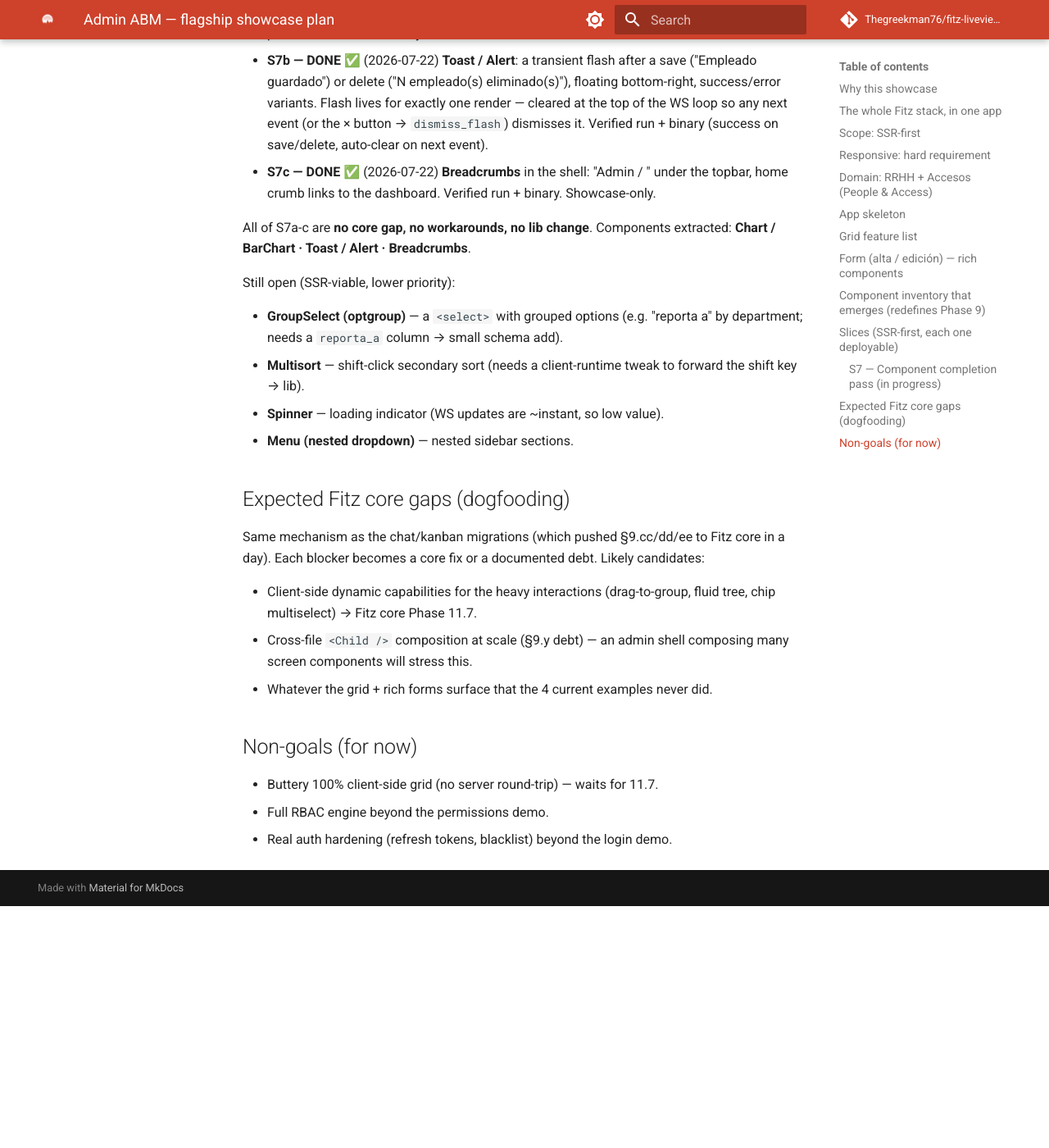
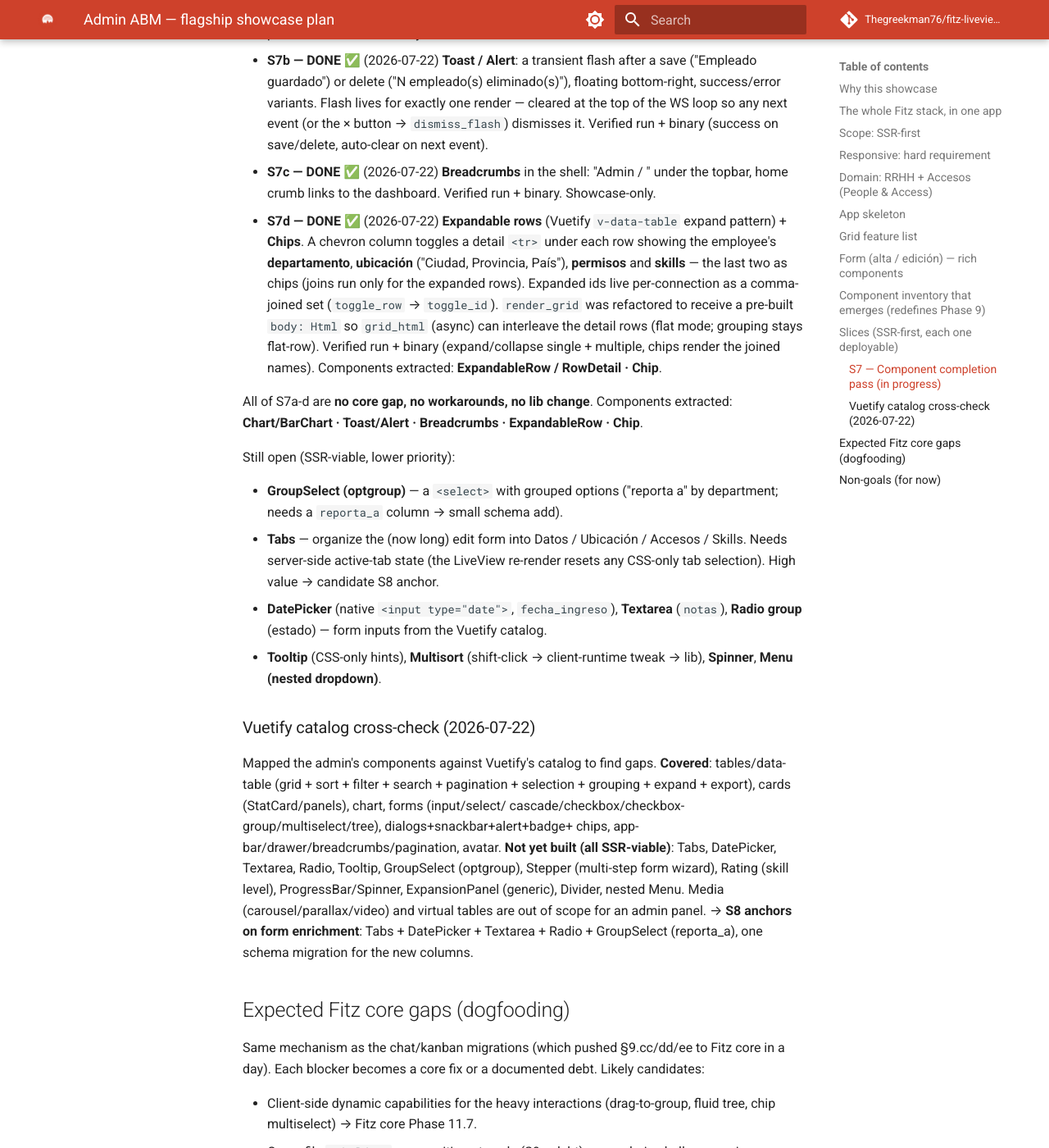
Before and after one commit to Thegreekman76/fitz-liveviews, an MkDocs documentation site: the page built from docs/showcase-admin-abm-plan.md, in a window 1280 px wide and 1400 px high, scrolled down 6070 px. Shown: the whole window at 82% size. Built offline with MkDocs 1.6.1 and Material for MkDocs 9.7.7, drawn with Linux system fonts in a browser that asks for light colours; comment, search, counter and statistics services are not loaded; before the commit the page ends 7175 px from its top, so only the background shows below that.

Commit message:
admin: S7d filas expandibles en la grilla + chips
Patrón v-data-table expand: columna chevron togglea un <tr> de detalle
bajo cada fila con departamento, ubicación, permisos y skills (los dos
últimos como chips; los joins corren solo para las filas expandidas).
Ids expandidos per-connection (toggle_row). render_grid refactorizado
para recibir body: Html pre-armado, así grid_html async interleava las
detail rows. Showcase-only, sin core gap. Verificado run + binario.

Componentes: ExpandableRow/RowDetail, Chip."

```diff
--- a/docs/showcase-admin-abm-plan.md
+++ b/docs/showcase-admin-abm-plan.md
@@ -232,18 +232,45 @@
 - **S7c — DONE** ✅ (2026-07-22) **Breadcrumbs** in the shell: "Admin /
   <screen>" under the topbar, home crumb links to the dashboard. Verified run +
   binary. Showcase-only.
+- **S7d — DONE** ✅ (2026-07-22) **Expandable rows** (Vuetify `v-data-table`
+  expand pattern) + **Chips**. A chevron column toggles a detail `<tr>` under
+  each row showing the employee's **departamento**, **ubicación**
+  ("Ciudad, Provincia, País"), **permisos** and **skills** — the last two as
+  chips (joins run only for the expanded rows). Expanded ids live per-connection
+  as a comma-joined set (`toggle_row` → `toggle_id`). `render_grid` was
+  refactored to receive a pre-built `body: Html` so `grid_html` (async) can
+  interleave the detail rows (flat mode; grouping stays flat-row). Verified run +
+  binary (expand/collapse single + multiple, chips render the joined names).
+  Components extracted: **ExpandableRow / RowDetail · Chip**.
 
-All of S7a-c are **no core gap, no workarounds, no lib change**. Components
-extracted: **Chart / BarChart · Toast / Alert · Breadcrumbs**.
+All of S7a-d are **no core gap, no workarounds, no lib change**. Components
+extracted: **Chart/BarChart · Toast/Alert · Breadcrumbs · ExpandableRow · Chip**.
 
 Still open (SSR-viable, lower priority):
 
-- **GroupSelect (optgroup)** — a `<select>` with grouped options (e.g. "reporta
-  a" by department; needs a `reporta_a` column → small schema add).
-- **Multisort** — shift-click secondary sort (needs a client-runtime tweak to
-  forward the shift key → lib).
-- **Spinner** — loading indicator (WS updates are ~instant, so low value).
-- **Menu (nested dropdown)** — nested sidebar sections.
+- **GroupSelect (optgroup)** — a `<select>` with grouped options ("reporta a" by
+  department; needs a `reporta_a` column → small schema add).
+- **Tabs** — organize the (now long) edit form into Datos / Ubicación / Accesos /
+  Skills. Needs server-side active-tab state (the LiveView re-render resets any
+  CSS-only tab selection). High value → candidate S8 anchor.
+- **DatePicker** (native `<input type="date">`, `fecha_ingreso`), **Textarea**
+  (`notas`), **Radio group** (estado) — form inputs from the Vuetify catalog.
+- **Tooltip** (CSS-only hints), **Multisort** (shift-click → client-runtime
+  tweak → lib), **Spinner**, **Menu (nested dropdown)**.
+
+### Vuetify catalog cross-check (2026-07-22)
+
+Mapped the admin's components against Vuetify's catalog to find gaps. **Covered**:
+tables/data-table (grid + sort + filter + search + pagination + selection +
+grouping + expand + export), cards (StatCard/panels), chart, forms (input/select/
+cascade/checkbox/checkbox-group/multiselect/tree), dialogs+snackbar+alert+badge+
+chips, app-bar/drawer/breadcrumbs/pagination, avatar. **Not yet built (all
+SSR-viable)**: Tabs, DatePicker, Textarea, Radio, Tooltip, GroupSelect (optgroup),
+Stepper (multi-step form wizard), Rating (skill level), ProgressBar/Spinner,
+ExpansionPanel (generic), Divider, nested Menu. Media (carousel/parallax/video)
+and virtual tables are out of scope for an admin panel. → **S8 anchors on form
+enrichment**: Tabs + DatePicker + Textarea + Radio + GroupSelect (reporta_a),
+one schema migration for the new columns.
 
 ## Expected Fitz core gaps (dogfooding)
 
```
Also changed, not shown: 2 other files.
